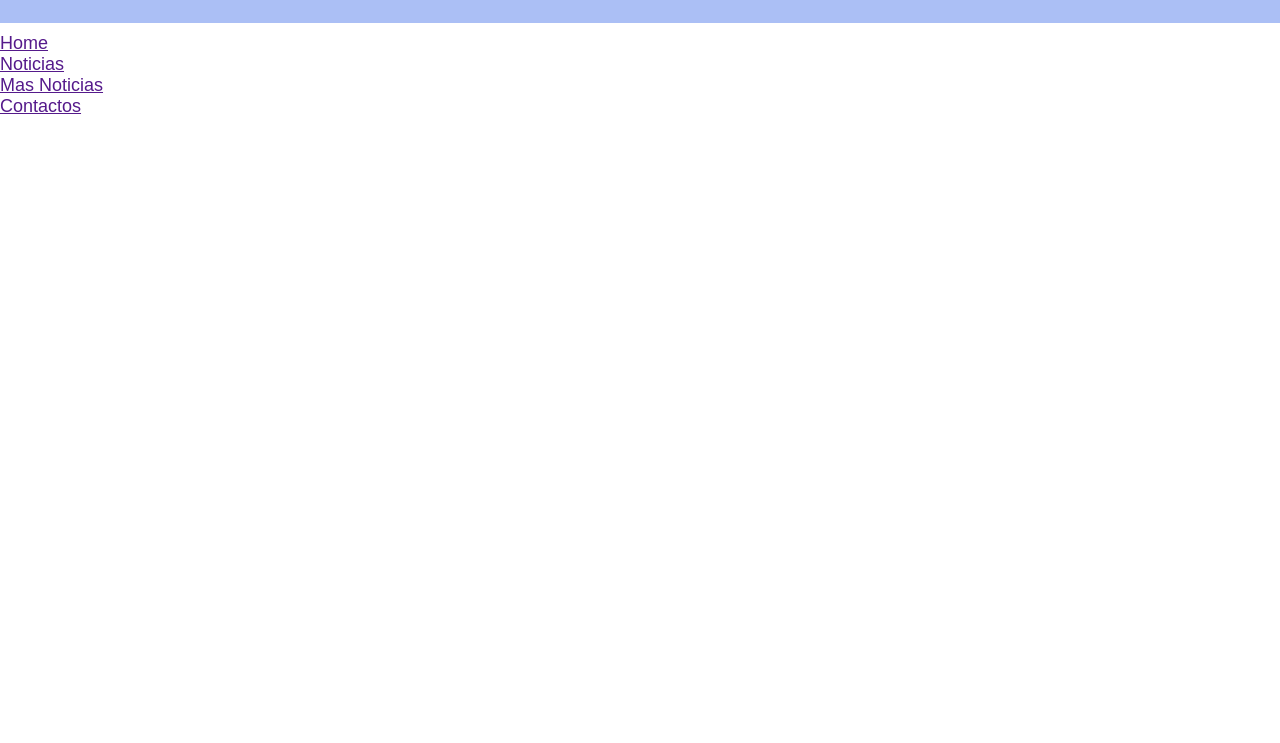
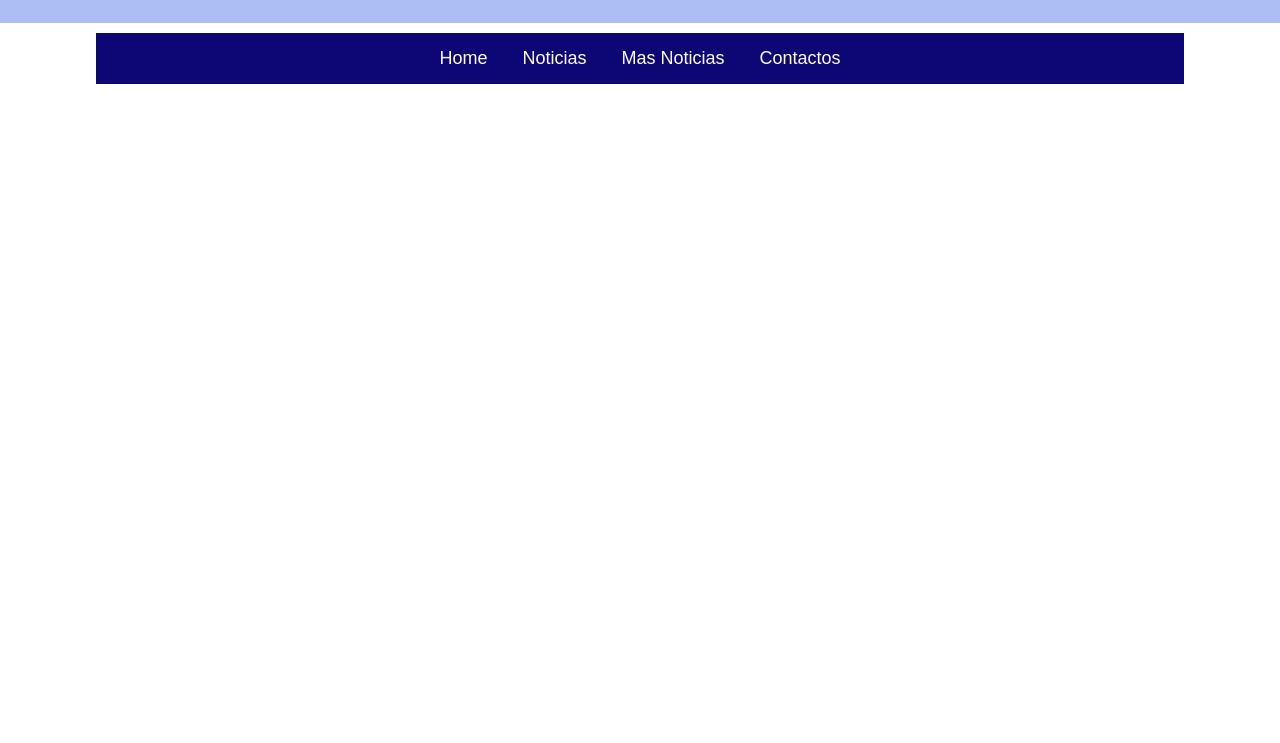
Before and after one commit to NoeBDiaz/PWI-UTN, a plain HTML site: page index.html in a window 1280 px wide. Shown: the part 57-800 px from the top of the page. Drawn offline with Linux system fonts and the light colour scheme.

Commit message:
Terminamos de acomodar el menu de navegacion

```diff
--- a/CSS/index.css
+++ b/CSS/index.css
@@ -26,3 +26,32 @@ html{
     color: white;
     text-decoration: none;
 }
+
+.navbar{
+    background: rgb(13, 6, 117);
+    color: white;
+    width: 85vw;
+    margin-left: auto;
+    margin-right: auto;
+}
+
+.navbar ul{
+    list-style: none;
+    text-align: center;
+}
+
+.navbar ul li{
+    display: inline-block;
+}
+
+.navbar ul li a{
+    text-decoration: none;
+    display: block;
+    padding: 15px;
+    color: white;
+}
+
+.navbar ul li a:hover{
+    background: white;
+    color: rgb(13, 6, 117);
+}
```
